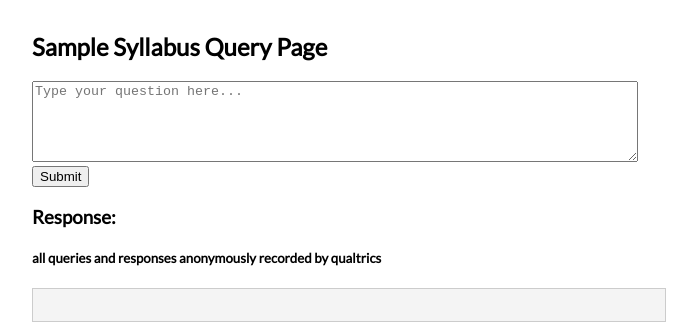
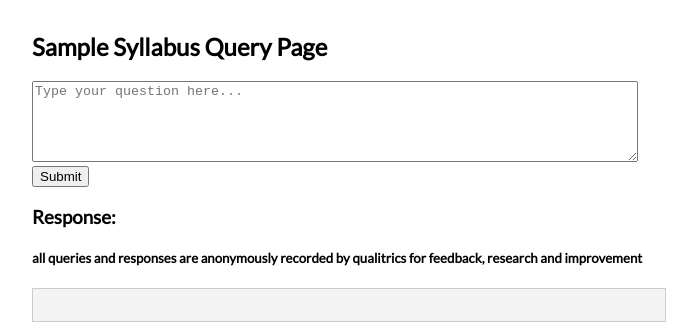
Before and after one commit to dbousfie/PoliticsofAI, a plain HTML site: page index.html in a window 1280 px wide. Shown: the whole page, without its empty margins (0-697 px from the left). Drawn offline with Linux system fonts and the light colour scheme.

Commit message:
Update index.html

```diff
--- a/index.html
+++ b/index.html
@@ -31,7 +31,7 @@
     <button type="submit">Submit</button>
   </form>
   <h3>Response:</h3>
-  <h5> all queries and responses anonymously recorded by qualtrics</h5>
+   <h5> all queries and responses are anonymously recorded by qualitrics for feedback, research and improvement</h5>
   <pre id="response"></pre>
 
   <script>
```
